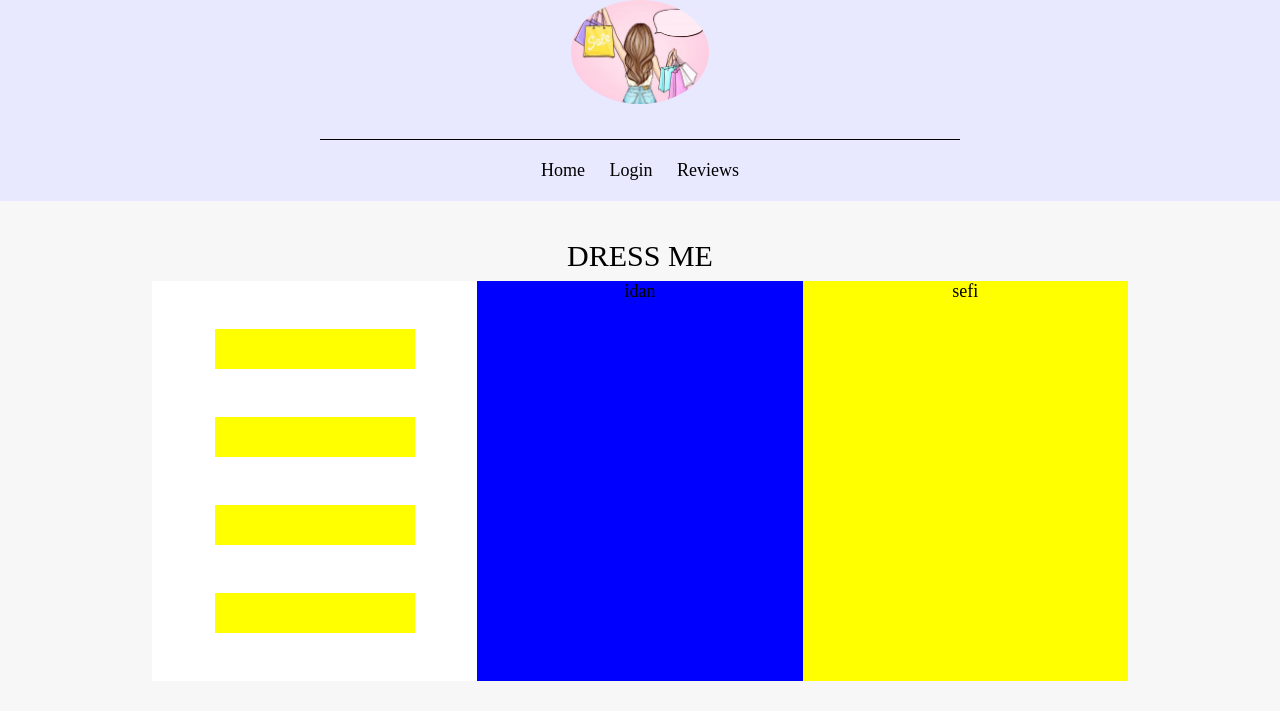
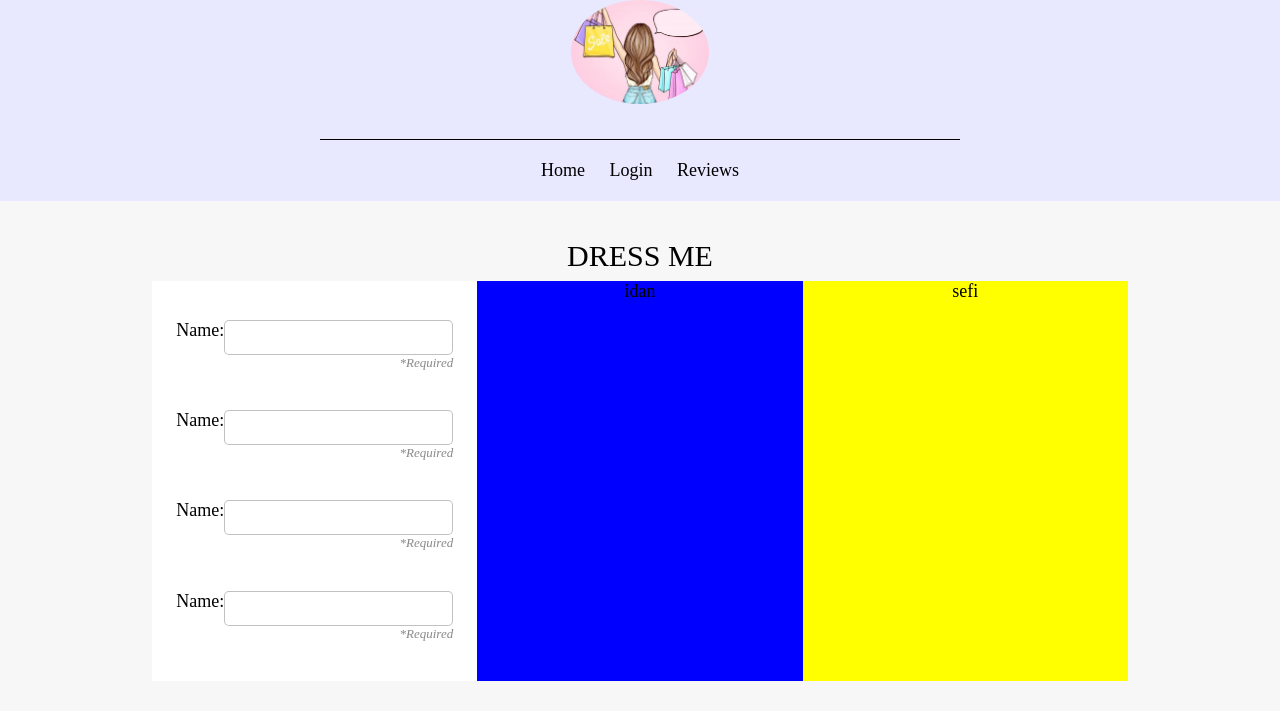
Before and after one commit to hilashay/Shes-got-it-Client, a React (Create React App) app: page /dressme in a window 1280 px wide. Shown: the top 720 px of the page. Built offline with nearby package versions, Linux system fonts and the light colour scheme; a web font is replaced by a local one.

Commit message:
layout 1- container to inputs

```diff
--- a/src/App.css
+++ b/src/App.css
@@ -97,13 +97,9 @@ h2 {
 }
 
 .required {
-  display: flex;
-  justify-content: left;
-  text-align: right;
   color: rgba(121, 121, 121, 0.879);
   font-style: italic;
   font-size: smaller;
-  margin-left: 175px;
   font-size: small;
 }
 
@@ -150,11 +146,7 @@ h2 {
 }
 
 input[type="text"] {
-  display: flex;
-  width: 25%;
   height: 35px;
-  padding: 12px 20px 12px;
-  margin: 8px 0;
   box-sizing: border-box;
   border: thin;
   border-radius: 5px;
--- a/src/routes/Components/TextInput.jsx
+++ b/src/routes/Components/TextInput.jsx
@@ -1,12 +1,18 @@
 import React from "react";
+import styled from "styled-components";
 
 const TextInput = (props) => {
   return (
-    <div className="input-group">
+    <Container>
       <label className="label-input">{props.label}</label>
       <input type="text" onChange={props.onChange} />
-    </div>
+    </Container>
   );
 };
 
 export default TextInput;
+
+const Container = styled.div`
+  display: flex;
+  justify-content: flex-start;
+`;
--- a/src/routes/Components/TextInputAndValidation.jsx
+++ b/src/routes/Components/TextInputAndValidation.jsx
@@ -1,18 +1,25 @@
 import React from "react";
 import TextInput from "./TextInput";
 import ErrorValidation from "./ErrorValidation";
+import styled from "styled-components";
 
 const TextInputAndValidation = ({ labelText, fieldName, onChange, shouldShowError }) => {
   return (
-    <>
+    <Container>
       <TextInput label={labelText} onChange={onChange} />
       {shouldShowError ? (
         <ErrorValidation field={fieldName} />
       ) : (
         <span class="required">*Required</span>
       )}
-    </>
+    </Container>
   );
 };
 
 export default TextInputAndValidation;
+
+const Container = styled.div`
+  display: flex;
+  flex-direction: column;
+  align-items: end;
+`;
--- a/src/routes/Dressme.jsx
+++ b/src/routes/Dressme.jsx
@@ -116,10 +116,10 @@ function DressMe(props) {
         <DressMeIntro />
         <div className="idan-container">
           <div className="column column1" style={{ backgroundColor: "white" }}>
-            <div style={{ backgroundColor: "yellow", height: 40, width: 200 }}></div>
-            <div style={{ backgroundColor: "yellow", height: 40, width: 200 }}></div>
-            <div style={{ backgroundColor: "yellow", height: 40, width: 200 }}></div>
-            <div style={{ backgroundColor: "yellow", height: 40, width: 200 }}></div>
+            <TextInputAndValidation labelText="Name: " fieldName="hila" shouldShowError={false} />
+            <TextInputAndValidation labelText="Name: " fieldName="hila" shouldShowError={false} />
+            <TextInputAndValidation labelText="Name: " fieldName="hila" shouldShowError={false} />
+            <TextInputAndValidation labelText="Name: " fieldName="hila" shouldShowError={false} />
           </div>
           <div className="column" style={{ backgroundColor: "blue" }}>
             idan
```
Also changed, not shown: 1 other file (tests, documents, lock files or other folders).
